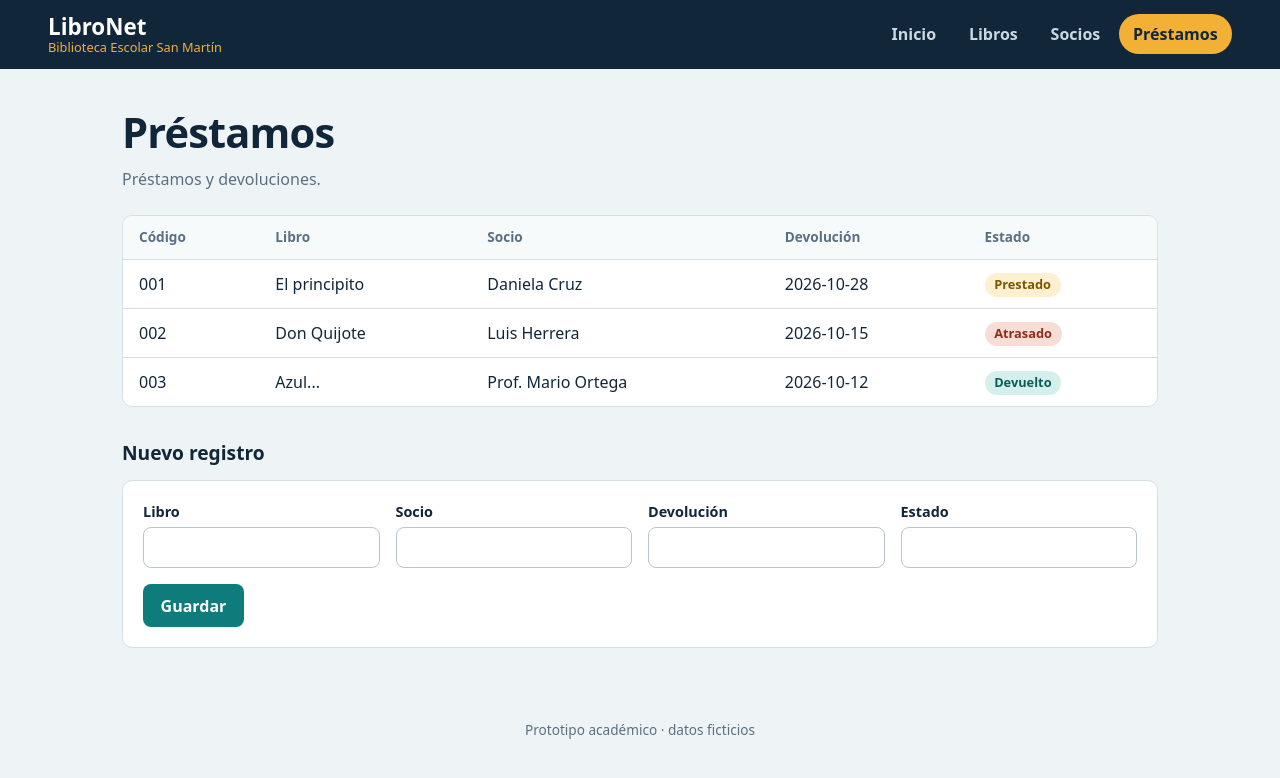
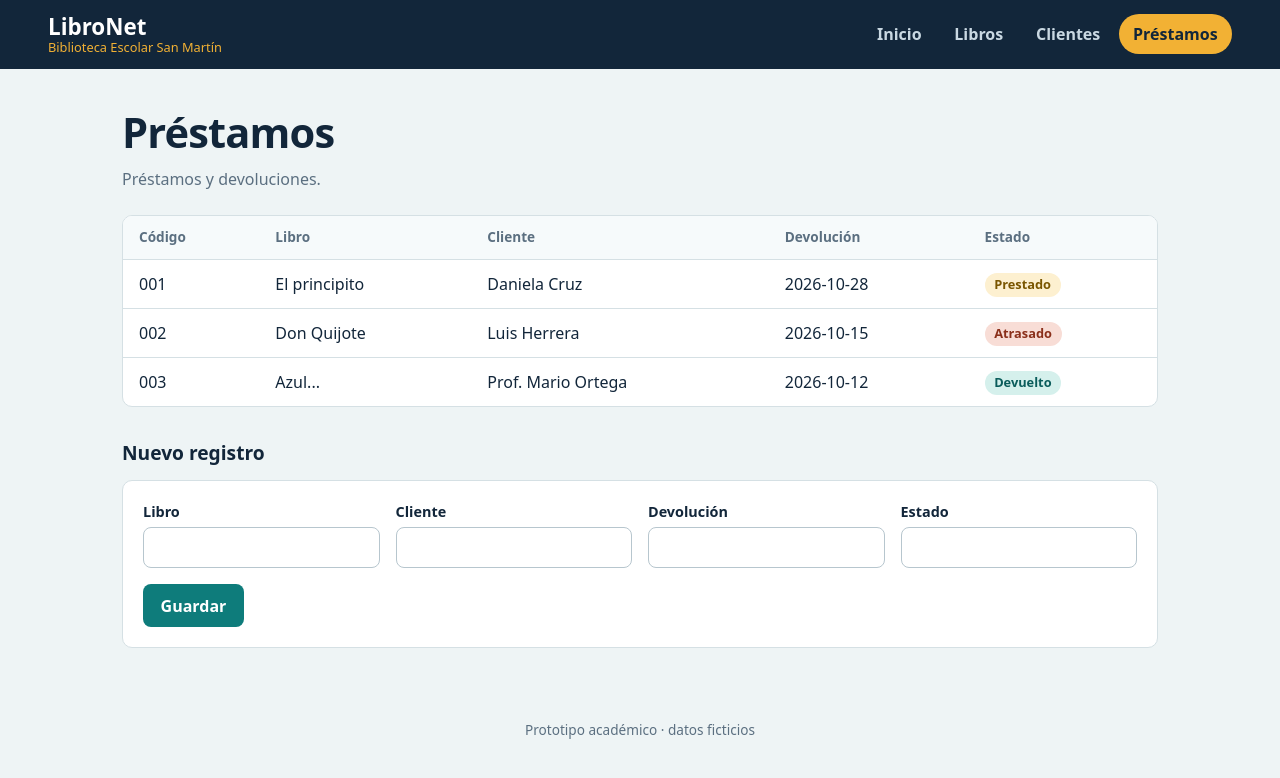
Before and after one commit to JoshuBrsk/MeGustaTuLimonAgrio, a plain HTML site: page prestamos.html in a window 1280 px wide. Drawn offline with Linux system fonts and the light colour scheme.

Commit message:
Cambio 'Socio' a 'Cliente' en prestamos.html

```diff
--- a/prestamos.html
+++ b/prestamos.html
@@ -9,12 +9,12 @@
 <body>
 <header class="topbar">
 <a class="brand" href="index.html">LibroNet<span>Biblioteca Escolar San Martín</span></a>
-<nav class="menu" aria-label="Menú principal"><a href="index.html">Inicio</a><a href="libros.html">Libros</a><a href="socios.html">Socios</a><a href="prestamos.html" class="activo">Préstamos</a></nav>
+<nav class="menu" aria-label="Menú principal"><a href="index.html">Inicio</a><a href="libros.html">Libros</a><a href="socios.html">Clientes</a><a href="prestamos.html" class="activo">Préstamos</a></nav>
 </header>
 <main>
 <h1>Préstamos</h1>
 <p class="sub">Préstamos y devoluciones.</p>
-<div class="tablewrap"><table><thead><tr><th>Código</th><th>Libro</th><th>Socio</th><th>Devolución</th><th>Estado</th></tr></thead>
+<div class="tablewrap"><table><thead><tr><th>Código</th><th>Libro</th><th>Cliente</th><th>Devolución</th><th>Estado</th></tr></thead>
 <tbody>
 <tr><td>001</td><td>El principito</td><td>Daniela Cruz</td><td>2026-10-28</td><td><span class="badge b-warn">Prestado</span></td></tr>
 <tr><td>002</td><td>Don Quijote</td><td>Luis Herrera</td><td>2026-10-15</td><td><span class="badge b-bad">Atrasado</span></td></tr>
@@ -23,7 +23,7 @@
 <h2>Nuevo registro</h2>
 <form class="card" action="prestamos.html">
 <label>Libro <input type="text" name="libro"></label>
-<label>Socio <input type="text" name="socio"></label>
+<label>Cliente <input type="text" name="Cliente"></label>
 <label>Devolución <input type="text" name="devolución"></label>
 <label>Estado <input type="text" name="estado"></label>
 <div class="full"><button type="submit">Guardar</button></div>
```
